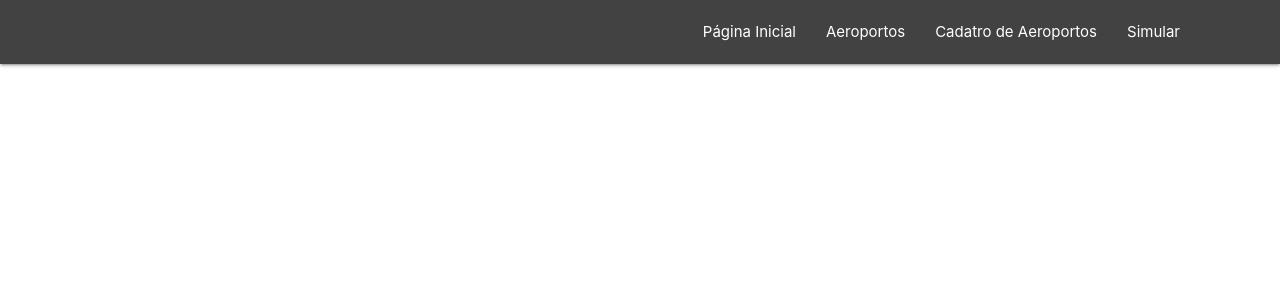
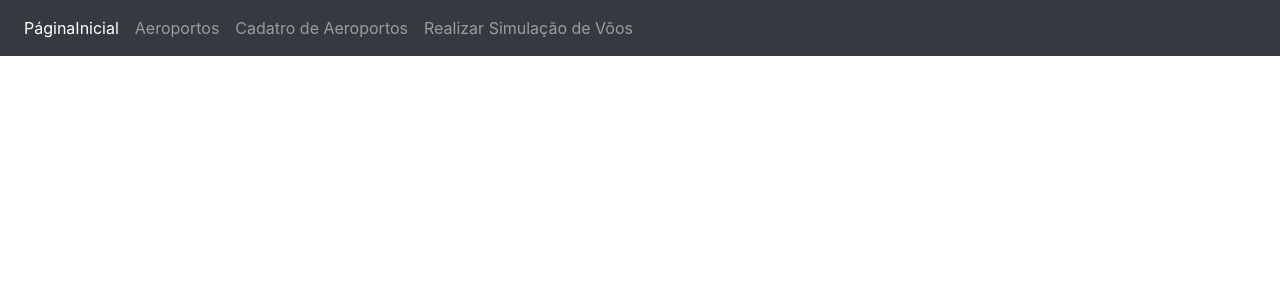
Before and after one commit to nfers/aeroportos, a React (Create React App) app in the folder airport-ui/: page / in a window 1280 px wide. Shown: the top 300 px of the page. Built offline with nearby package versions, Linux system fonts and the light colour scheme.

Commit message:
removido materialize do projeto e incluído apenas o bootstrap

```diff
--- a/airport-ui/package.json
+++ b/airport-ui/package.json
@@ -12,7 +12,7 @@
     "react": "^16.13.1",
     "react-dom": "^16.13.1",
     "react-router-dom": "^5.1.2",
-    "react-scripts": "3.4.1"
+    "react-scripts": "^3.4.1"
   },
   "scripts": {
     "start": "react-scripts start",
--- a/airport-ui/public/index.html
+++ b/airport-ui/public/index.html
@@ -6,7 +6,6 @@
 
   <link rel="icon" href="%PUBLIC_URL%/favicon.ico" />
   <link href="https://fonts.googleapis.com/icon?family=Material+Icons" rel="stylesheet">
-  <link rel="stylesheet" href="https://cdnjs.cloudflare.com/ajax/libs/materialize/1.0.0/css/materialize.min.css">
 
   <link rel="stylesheet" href="https://stackpath.bootstrapcdn.com/bootstrap/4.4.1/css/bootstrap.min.css"
     integrity="sha384-Vkoo8x4CGsO3+Hhxv8T/Q5PaXtkKtu6ug5TOeNV6gBiFeWPGFN9MuhOf23Q9Ifjh" crossorigin="anonymous">
@@ -19,9 +18,6 @@
 </head>
 
 <body>
-  <script src="https://cdnjs.cloudflare.com/ajax/libs/materialize/1.0.0/js/materialize.min.js"></script>
-
-  <noscript>You need to enable JavaScript to run this app.</noscript>
   <script src="https://code.jquery.com/jquery-3.4.1.slim.min.js"
     integrity="sha384-J6qa4849blE2+poT4WnyKhv5vZF5SrPo0iEjwBvKU7imGFAV0wwj1yYfoRSJoZ+n"
     crossorigin="anonymous"></script>
@@ -31,6 +27,9 @@
   <script src="https://stackpath.bootstrapcdn.com/bootstrap/4.4.1/js/bootstrap.min.js"
     integrity="sha384-wfSDF2E50Y2D1uUdj0O3uMBJnjuUD4Ih7YwaYd1iqfktj0Uod8GCExl3Og8ifwB6"
     crossorigin="anonymous"></script>
+
+  <noscript>You need to enable JavaScript to run this app.</noscript>
+
   <div id="root"></div>
 
 </body>
--- a/airport-ui/src/components/Layout/Links/index.js
+++ b/airport-ui/src/components/Layout/Links/index.js
@@ -3,13 +3,15 @@ import { NavLink } from 'react-router-dom';
 
 const LinksNav = () => {
   return (
-    <ul className="right">
-      <li><NavLink to='/'exact >Página Inicial</NavLink></li>
-      <li><NavLink to='/airports'>Aeroportos</NavLink></li>
-      <li><NavLink to='/airports/new'>Cadatro de Aeroportos</NavLink></li>
-      <li><NavLink to='/simular'>Simular</NavLink></li>
+    <div class="collapse navbar-collapse" id="navbarSupportedContent">
 
+    <ul class="navbar-nav mr-auto">
+      <li className="nav-item"><NavLink to='/'exact ><a class="nav-link"><span class="sr-only">(current)</span>PáginaInicial</a></NavLink></li>
+      <li className="nav-item"><NavLink to='/airports'><a class="nav-link">Aeroportos</a> </NavLink></li>
+      <li className="nav-item"><NavLink to='/new'><a class="nav-link">Cadatro de Aeroportos</a></NavLink></li>
+      <li className="nav-item"><NavLink to='/simular'><a class="nav-link">Realizar Simulação de Vôos</a></NavLink></li>
     </ul>
+    </div>
   )
 }
 
--- a/airport-ui/src/components/Layout/NavBar/index.js
+++ b/airport-ui/src/components/Layout/NavBar/index.js
@@ -4,10 +4,9 @@ import LinksNav from '../Links/index';
 
 const Navbar = () => {
   return (
-    <nav className="nav-wrapper grey darken-3">
-      <div className="container">
-        <LinksNav />
-      </div>
+    <nav class="navbar navbar-expand-lg navbar-dark bg-dark">
+            <LinksNav />
+
     </nav>
   )
 }
--- a/airport-ui/src/components/Simulacao/index.js
+++ b/airport-ui/src/components/Simulacao/index.js
@@ -18,18 +18,18 @@ function Simulacao() {
 
 
   if (response && response.success) {
-
+    console.log(response.length)
     const grid = response.data.map((simulacao, simulacaoIndex) => {
 
       const rows = simulacao.matriz.map((eixoY, index) => {
         const tds = eixoY.map((eixoX, index) => {
           let campoType = '.';
           if (eixoX.isNuvem) {
-            campoType = <i className="medium material-icons">wb_cloudy
+            campoType = <i classNameName="medium material-icons">wb_cloudy
             </i>;
           }
           else if (eixoX.isAeroporto) {
-            campoType = <i className="medium material-icons">local_airport</i>;
+            campoType = <i classNameName="medium material-icons">local_airport</i>;
           }
 
           return (<td key={'td' + index}>{campoType}</td>)
@@ -40,13 +40,13 @@ function Simulacao() {
       })
 
       return (
-        <div key={'simulacao' + simulacaoIndex} className="row">
-          <div class="divider"></div>
-          <div class="section">
+        <div key={'simulacao' + simulacaoIndex} classNameName="row">
+          <div className="divider"></div>
+          <div className="section">
             <h5>dia: {simulacao.dia}</h5>
 
           </div>
-          <div class="col s1">
+          <div className="col s1">
             <Table responsive="lg"><thead>{rows}</thead></Table></div>
 
         </div>
@@ -58,7 +58,7 @@ function Simulacao() {
   else {
 
     return (<div>
-      <span classNameName="sr-only">Carregando...</span>
+      <span className="sr-only">Carregando...</span>
       <Spinner animation="border" role="status"></Spinner></div>)
   }
 }
```
Also changed, not shown: airport-ui/src/components/Grid/index.js (deleted, +0 -18 lines), airport-ui/src/components/Inicial.js (added, +21 -0 lines), airport-ui/src/components/Layout/Dashboard.js (deleted, +0 -20 lines).
